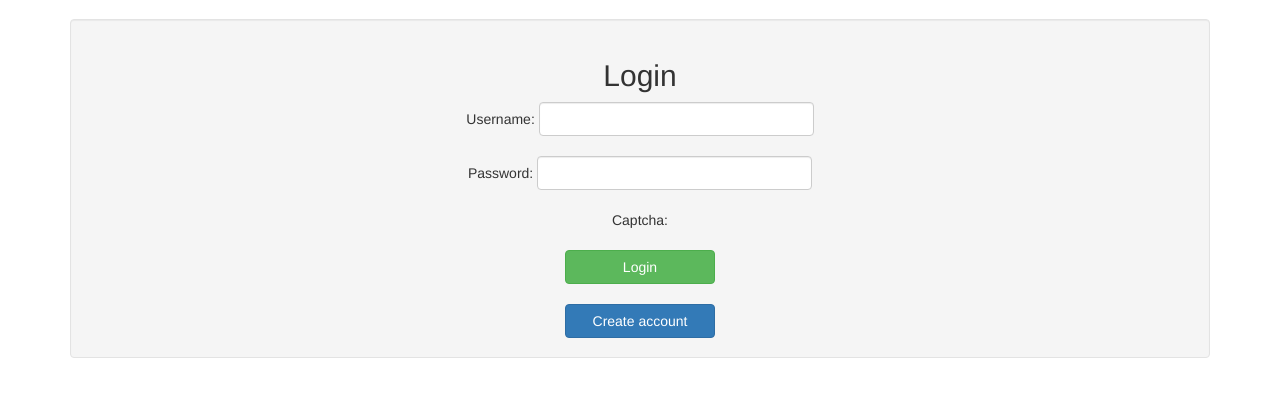
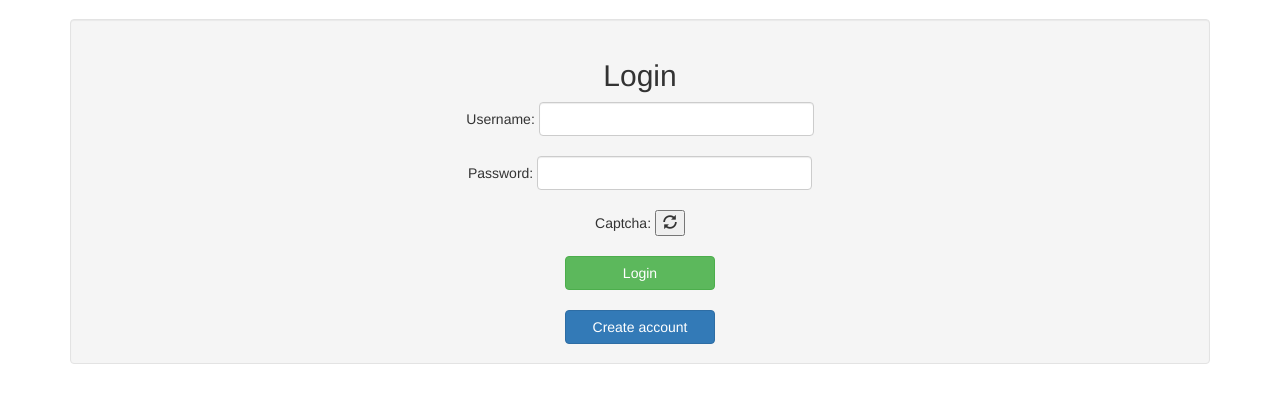
Before and after one commit to argenisosorio/django_blog, a Django app: page / in a window 1280 px wide. Shown: the part 51-454 px from the top of the page. Run offline with Django 3.2, Linux system fonts and the light colour scheme; some libraries are stand-ins or nearby versions.

Commit message:
Agregado el reload page para el captcha

```diff
--- a/usuario/templates/usuario/login.html
+++ b/usuario/templates/usuario/login.html
@@ -1,6 +1,17 @@
 {% extends "base/base.html" %}
 {% block titulo %}Login{% endblock %}
 {% block cuerpo %}
+<script type="text/javascript">
+/*
+* Función que recarga la imagen del captcha
+*/
+$(document).ready(function() {
+    $('.js-captcha-refresh').click(function() {
+        //alert("xxxxx");
+        location.reload();
+    });
+});
+</script>
 <div align="center">
     <h2>Login</h2>
     <form action="{% url 'login' %}" method="post">{% csrf_token %}
@@ -11,6 +22,9 @@
         <br />
         <br />
         Captcha: {{ form.captcha }}
+        <button class="js-captcha-refresh">
+            <span class="glyphicon glyphicon-refresh" data-toggle="tooltip" title="Presione para recargar la imagen del captcha"></span>
+        </button>
         <br />
         <br />
         <button class="btn btn-success" type="submit">Login</button>
```
